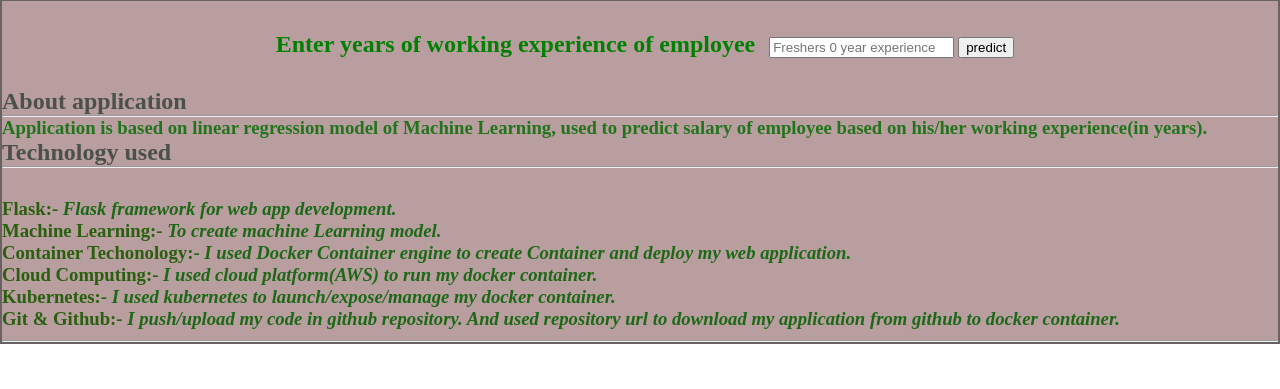
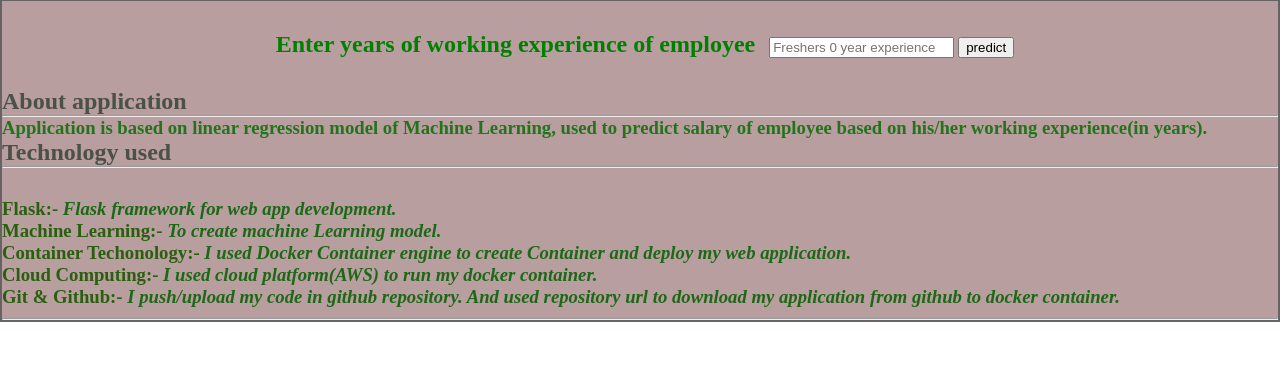
Before and after one commit to nira-j/salary_predict_webapp, a Flask app: page / in a window 1280 px wide. Shown: the part 75-464 px from the top of the page. Run offline with Flask 2, Linux system fonts and the light colour scheme; parts of the project's set-up code (start-up, migrations or seed data) failed here and were passed over.

Commit message:
Update home.html

```diff
--- a/templates/home.html
+++ b/templates/home.html
@@ -86,7 +86,6 @@
            <span>Machine Learning:-</span>  <i>To create machine Learning model.</i> <br>
            <span>Container Techonology:-</span>  <i>I used Docker Container engine to create Container and deploy my web application.</i> <br>
            <span>Cloud Computing:-</span>  <i>I used cloud platform(AWS) to run my docker container.</i> <br>
-           <span>Kubernetes:-</span> <i>I used kubernetes to launch/expose/manage my docker container. </i> <br>
            <span>Git & Github:-</span> <i>I push/upload my code in github repository. And used repository url to download my application from github to docker container.</i> <br>
 
         </h3>
```
